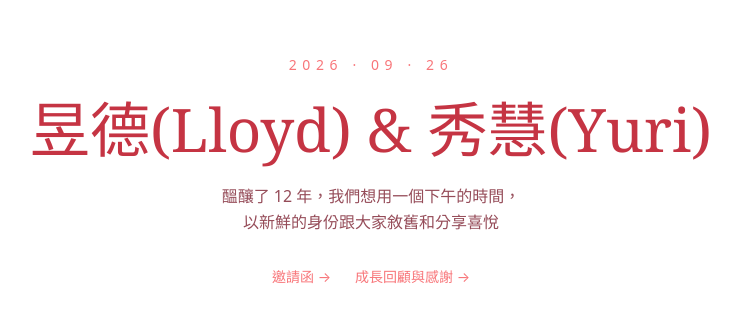
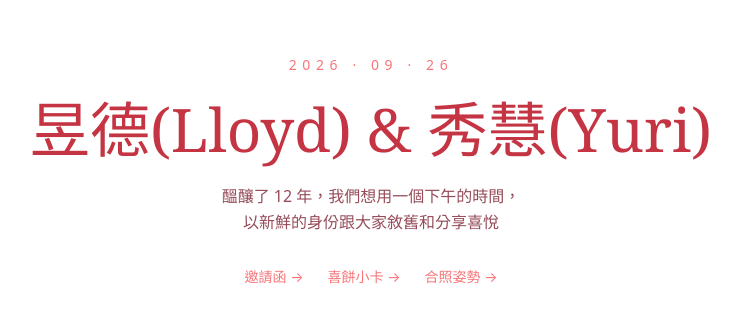
Before and after one commit to YuriTsaiTW/engagement-party, a React (Vite) app: page / in a window 1280 px wide. Shown: the part 229-552 px from the top of the page, without its empty margins (269-1009 px from the left). Built offline with nearby package versions, Linux system fonts and the light colour scheme.

Commit message:
fix: show completed page links on home

```diff
--- a/src/pages/Home.tsx
+++ b/src/pages/Home.tsx
@@ -20,10 +20,16 @@ export default function Home() {
           邀請函 →
         </Link>
         <Link
-          to="/memoir"
+          to="/announcement"
           className="text-brand-500 underline-offset-4 hover:underline focus-visible:underline"
         >
-          成長回顧與感謝 →
+          喜餅小卡 →
+        </Link>
+        <Link
+          to="/group-photo-pose"
+          className="text-brand-500 underline-offset-4 hover:underline focus-visible:underline"
+        >
+          合照姿勢 →
         </Link>
       </nav>
     </main>
```
